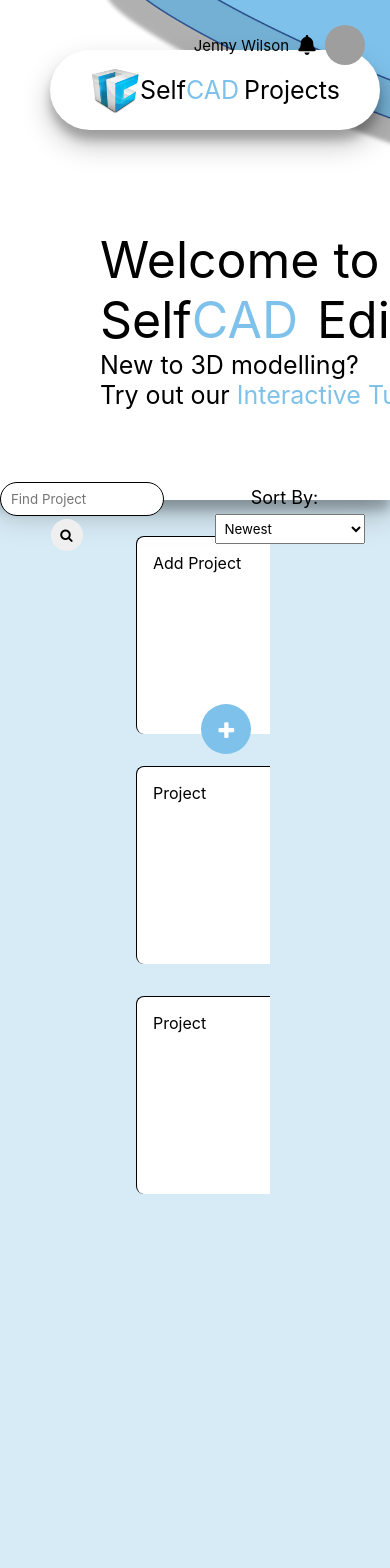
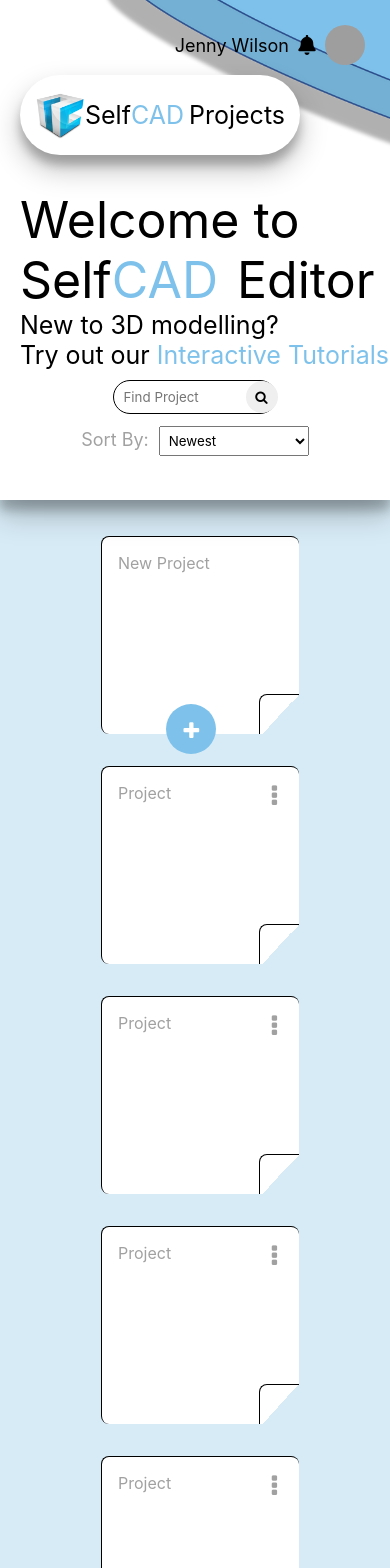
Before and after one commit to shrish-sharma-git/selfcad-react-ui, a React (Create React App) app: page / in a window 390 px wide. Shown: the top 1568 px of the page. Before the commit the page ends 1210 px from the top, so only its background shows below. Built offline with nearby package versions, Linux system fonts and the light colour scheme; grey boxes are pictures that could not be loaded.

Commit message:
Mobile Device Compatiblity Added

```diff
--- a/src/App.css
+++ b/src/App.css
@@ -1,6 +1,6 @@
 .project-section {
     display: grid;
-    grid-template-columns: 1fr 1fr 1fr 1fr 1fr;
+    grid-template-columns: repeat(auto-fit, 250px);
 
     margin: 520px 120px 0 120px;
 
@@ -13,3 +13,10 @@
 body {
     background-color: rgb(215,235,246);
 }
+
+/* Responsiveness Handling */
+@media (max-width: 767px) {
+    .project-section {
+        margin: 520px 0 0 75px;
+    }
+}
--- a/src/App.js
+++ b/src/App.js
@@ -22,7 +22,20 @@
         <ProjectCard />
         <ProjectCard />
         <ProjectCard />
-
+        <ProjectCard />
+        <ProjectCard />
+        <ProjectCard />
+        <ProjectCard />
+        <ProjectCard />
+        <ProjectCard />
+        <ProjectCard />
+        <ProjectCard />
+        <ProjectCard />
+        <ProjectCard />
+        <ProjectCard />
+        <ProjectCard />
+        <ProjectCard />
+        <ProjectCard />
       </div>
     </div>
   );
--- a/src/components/AddProjectCard.js
+++ b/src/components/AddProjectCard.js
@@ -2,10 +2,10 @@
 
 const AddProjectCard = () => {
     return (
-        <div className="box folded-box">
-            <span className='content'>Add Project</span>
+        <div className="box folded-box new-project-align">
+            <span className='content'>New Project</span>
             <button className='btn-add'>
-                <i class="fa fa-plus"></i>
+                <i className="fa fa-plus"></i>
             </button>
         </div>
     );
--- a/src/components/Jumbotron.js
+++ b/src/components/Jumbotron.js
@@ -31,7 +31,7 @@
                 <div className="search-bar">
                     <input type={"text"} placeholder={"Find Project"} className="search-input"/>
                     <button className='search-btn'>
-                        <i class="fa fa-search"></i>
+                        <i className="fa fa-search"></i>
                     </button>
                 </div>
                 <div className="sort-bar">
--- a/src/components/ProjectCard.js
+++ b/src/components/ProjectCard.js
@@ -6,7 +6,7 @@
         <div className="box folded-box">
             <span>Project</span>
             <button className='more-btn'>
-                <i class="fa fa-ellipsis-v more-ico"></i>
+                <i className="fa fa-ellipsis-v more-ico"></i>
             </button>
         </div>
     );
--- a/src/components/box.css
+++ b/src/components/box.css
@@ -7,7 +7,7 @@
     padding: 1rem;
     border-radius: 0.5rem;
     margin: 1rem;
-
+    color: #A1A1A1;
     display: flex;
     justify-content: space-between;
     align-items: flex-start;
--- a/src/components/jumbotron.css
+++ b/src/components/jumbotron.css
@@ -56,6 +56,7 @@
 .bell-icon {
     width: 20px;
     height: 20px;
+    color: #a1a1a1;
 }
 
 .user-name {
@@ -79,6 +80,7 @@
     justify-content: flex-end;
     gap: 15px;
     margin-top: 70px;
+    margin-left: -100px;
 }
 
 .search-input {
@@ -99,6 +101,10 @@
     margin-left: -31px;
 }
 
+.sort-bar {
+    color: #a1a1a1;
+}
+
 .sort-bar span {
     font-size: 18px;
 }
@@ -114,3 +120,28 @@
     color: #7EC2EB;
     margin-right: 5px;
 }
+
+
+/* Responsiveness Handling */
+@media (max-width: 767px) {
+    .company-name {
+        width: 250px;
+        margin: 75px 0 0 20px;
+    }
+
+    .user-name {
+        font-size: 18px;
+        color: #000;
+    }
+
+    .header {
+        margin: 35px 0 0 20px;
+    }
+
+    .jumbo-content {
+        justify-content: center;
+        flex-direction: column;
+        margin: 8px 0 0 0;
+        gap: 8px;
+    }
+}
```
